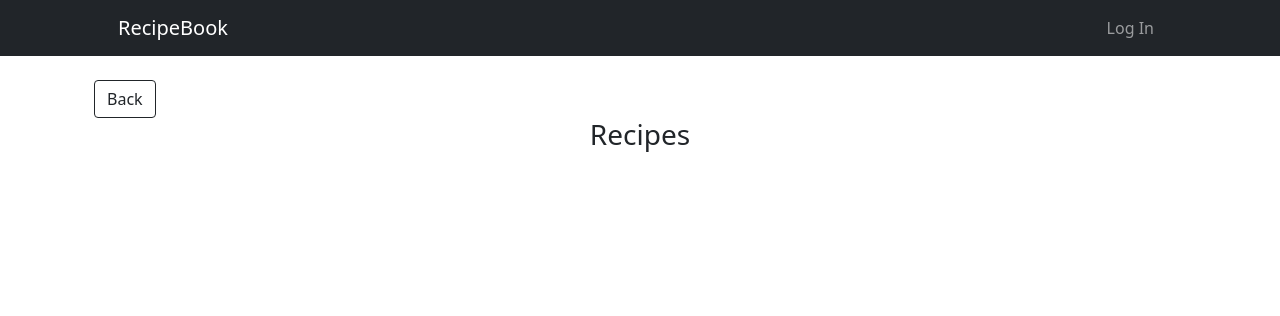
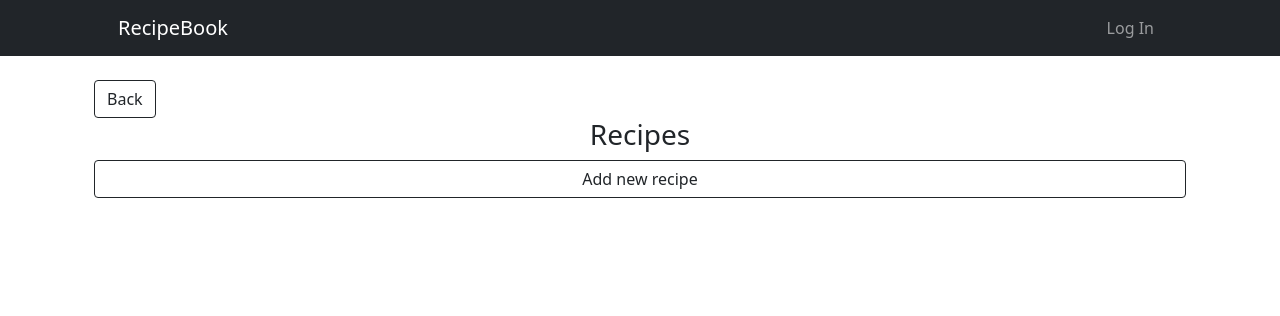
Before and after one commit to margo-dubovik/recipe-book, a Django app: page /admin-panel/recipes in a window 1280 px wide. Shown: the top 316 px of the page. Run offline with Django 4.2, Linux system fonts and the light colour scheme; data that the repository does not hold is empty.

Commit message:
add recipe and edir recipe done

```diff
--- a/recipebook/admin_panel/templates/admin_panel/recipes_list.html
+++ b/recipebook/admin_panel/templates/admin_panel/recipes_list.html
@@ -3,14 +3,20 @@
 <div class="container">
   <a href="{% url 'home-view' %}" class="btn btn-outline-dark">Back</a>
   <h3 class="text-center">Recipes</h3>
+    <div class="d-grid gap-2">
+      <a href="{% url 'new-recipe' %}" class="btn btn-outline-dark">Add new recipe</a>
+    </div>
     <ul class="list-group">
       {% for recipe in recipes %}
         <li class="list-group-item">
           <h5 сlass="text-center">{{ recipe.name }}</h5>
           <p>{{ recipe.text }}</p>
           {% if recipe.photo %}
-            <img src="{{ recipe.photo_url }}" width="240" alt="recipe_image">
+            <img class="mx-auto d-block" src="{{ recipe.photo_url }}" width="240" alt="recipe_image">
+          <br>
           {% endif %}
+          <a href="{% url 'edit-recipe' recipe_id=recipe.pk %}" class="btn btn-outline-dark">Edit</a>
+          <a href="#" class="btn btn-danger">Delete</a>
         </li>
       {% endfor %}
     </ul>
--- a/recipebook/admin_panel/urls.py
+++ b/recipebook/admin_panel/urls.py
@@ -5,4 +5,6 @@ urlpatterns = [
         path('admin-panel', views.homeview, name='home-view'),
         path('admin-panel/bot-users', views.BotUsersList.as_view(), name='bot-users'),
         path('admin-panel/recipes', views.RecipesList.as_view(), name='recipes'),
+        path('admin-panel/recipes/new', views.NewRecipe.as_view(), name='new-recipe'),
+        path('admin-panel/recipes/<int:recipe_id>/edit', views.EditRecipe.as_view(), name='edit-recipe'),
 ]
--- a/recipebook/admin_panel/views.py
+++ b/recipebook/admin_panel/views.py
@@ -1,9 +1,13 @@
 from django.http import HttpResponse
-from django.shortcuts import render
+from django.shortcuts import render, redirect, get_object_or_404
+from django.views import View
 from django.views.generic import TemplateView
+from django.contrib import messages
+from django.urls import reverse
 
 from users.models import BotUser
 from admin_panel.models import Recipe
+from admin_panel.forms import RecipeForm
 
 
 def homeview(request):
@@ -26,3 +30,39 @@ class RecipesList(TemplateView):
         context = super().get_context_data(**kwargs)
         context['recipes'] = Recipe.objects.all()
         return context
+
+
+class NewRecipe(View):
+    form_class = RecipeForm
+    template_name = 'admin_panel/recipe_template.html'
+
+    def get(self, request):
+        form = self.form_class()
+        return render(request, self.template_name, {'form': form, 'button_text': 'Add Recipe'})
+
+    def post(self, request):
+        form = self.form_class(request.POST, request.FILES)
+        if form.is_valid():
+            form.save()
+            messages.success(request, "New recipe added!")
+            return redirect(reverse('recipes'))
+        return render(request, self.template_name, {'form': form})
+
+
+class EditRecipe(View):
+    form_class = RecipeForm
+    template_name = 'admin_panel/recipe_template.html'
+
+    def get(self, request, recipe_id):
+        recipe = get_object_or_404(Recipe, pk=recipe_id)
+        form = self.form_class(instance=recipe)
+        return render(request, self.template_name, {'form': form, 'button_text': 'Save Changes'})
+
+    def post(self, request, recipe_id):
+        recipe = get_object_or_404(Recipe, pk=recipe_id)
+        form = self.form_class(request.POST, request.FILES, instance=recipe)
+        if form.is_valid():
+            form.save()
+            messages.success(request, "Changes saved!")
+            return redirect(reverse('recipes'))
+        return render(request, self.template_name, {'form': form})
--- a/recipebook/recipebook/settings.py
+++ b/recipebook/recipebook/settings.py
@@ -118,7 +118,7 @@ STATIC_URL = '/static/'
 STATIC_ROOT = BASE_DIR / 'staticfiles'
 
 MEDIA_URL = '/media/'
-MEDIA_ROOT = BASE_DIR / 'recipebook/media'
+MEDIA_ROOT = BASE_DIR / 'recipebook/media/'
 
 # Default primary key field type
 # https://docs.djangoproject.com/en/4.1/ref/settings/#default-auto-field
--- a/recipebook/recipebook/urls.py
+++ b/recipebook/recipebook/urls.py
@@ -1,7 +1,9 @@
 from django.contrib import admin
 from django.urls import path, include
+from django.conf import settings
+from django.conf.urls.static import static
 
 urlpatterns = [
     path('admin/', admin.site.urls),
     path('', include('admin_panel.urls'))
-]
+] + static(settings.MEDIA_URL, document_root=settings.MEDIA_ROOT)
```
Also changed, not shown: recipebook/admin_panel/forms.py (added, +12 -0 lines), recipebook/admin_panel/templates/admin_panel/recipe_template.html (added, +13 -0 lines).
